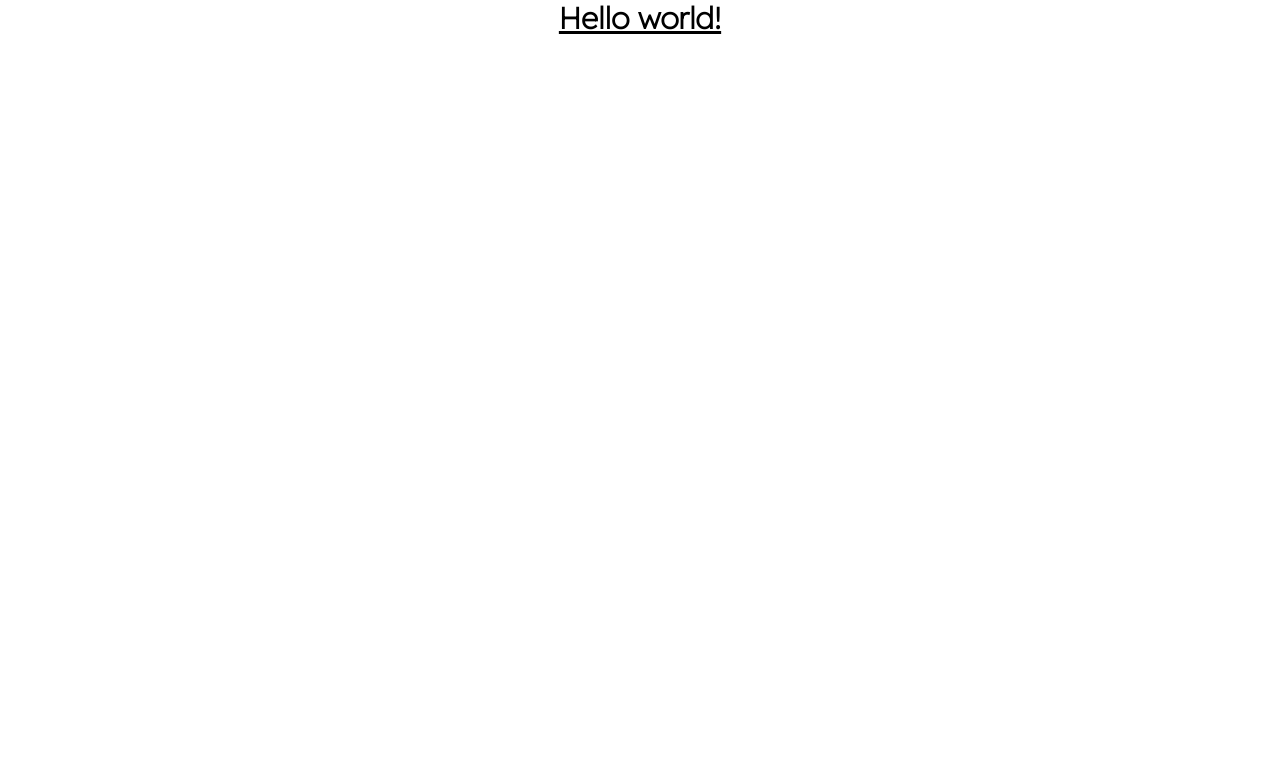
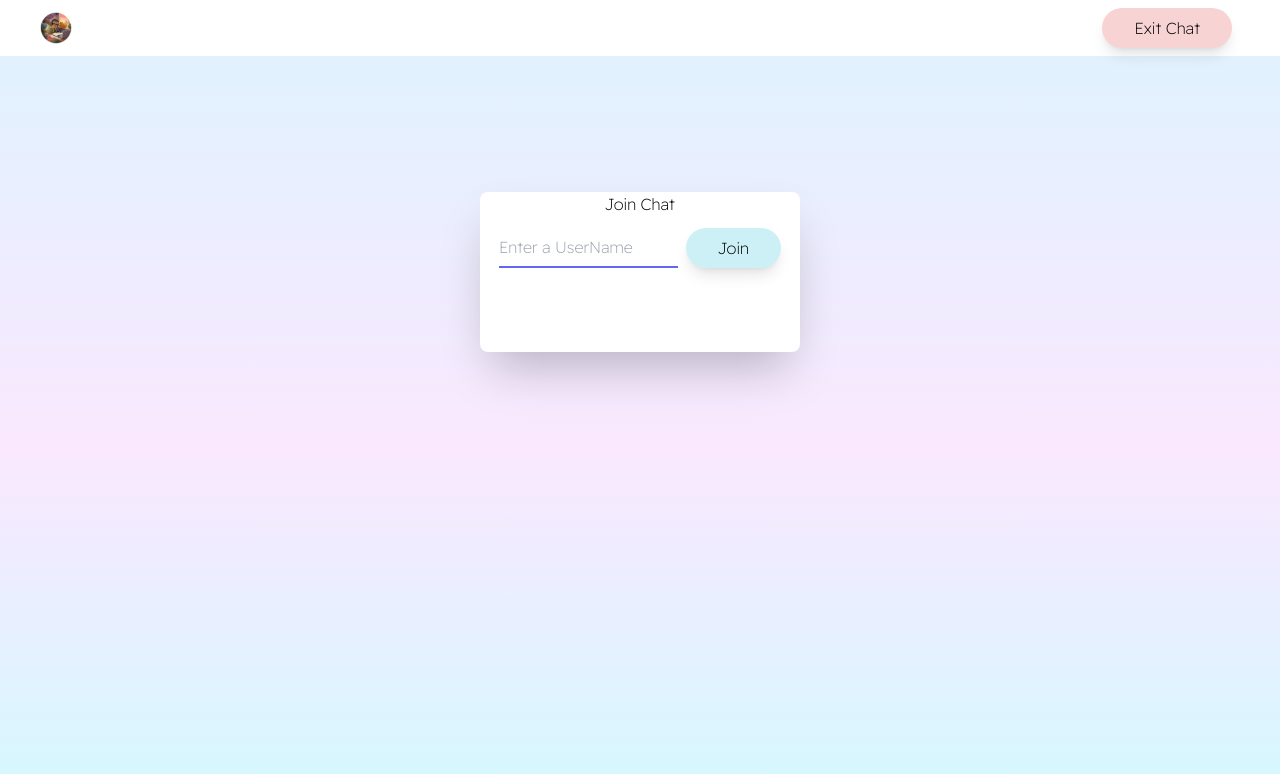
Before and after one commit to luckson1/chat-app, a React (Create React App) app: page / in a window 1280 px wide. Shown: the top 774 px of the page. Built offline with nearby package versions, Linux system fonts and the light colour scheme.

Commit message:
feature: add  home page and  components required

```diff
--- a/src/App.js
+++ b/src/App.js
@@ -1,7 +1,12 @@
+import { BrowserRouter, Route, Routes } from "react-router-dom";
+import Home from "./pages/Home";
+
 export default function App() {
   return (
-    <h1 className="text-3xl font-bold underline">
-      Hello world!
-    </h1>
-  )
+    <BrowserRouter>
+      <Routes>
+        <Route exact path="/" element={<Home />} />
+      </Routes>
+    </BrowserRouter>
+  );
 }
--- /dev/null
+++ b/src/components/buttons/PrimaryButton.js
@@ -0,0 +1,21 @@
+import React from "react";
+export const Button = ({
+  bgColor,
+  size,
+  text,
+  onClick,
+  type
+}) => {
+  return (
+    <>
+      <button
+        type={type}
+
+        className={` text-${size} py-2 px-8 shadow-lg hover:drop-shadow-xl opacity-0.5 bg-opacity-20 transition ease-in-out delay-150 ${bgColor} rounded-full`}
+        onClick={onClick}
+      >
+        {text}
+      </button>
+    </>
+  );
+};
--- /dev/null
+++ b/src/components/index.js
@@ -0,0 +1,7 @@
+export { JoinChatForm } from "../homePageComponents/JoinChatForm";
+
+export{ Nav } from "../navigation/Nav";
+
+export {MessageBody} from "./ChatPageComponents.js/MessageBody";
+
+export { Button } from "./buttons/PrimaryButton";
--- /dev/null
+++ b/src/homePageComponents/JoinChatForm.js
@@ -0,0 +1,36 @@
+import { useFormik } from "formik";
+import * as Yup from "yup";
+import { v4 as uuidv4 } from "uuid";
+import React from "react";
+import { Button } from "../components";
+const errorSchema = Yup.object().shape({
+    userName: Yup.string().required("Name is Required"),
+  });
+export const JoinChatForm = () => {
+  const formik = useFormik({
+    initialValues: {
+      userName: "",
+      userId: uuidv4(),
+    },
+    onSubmit: (values)=> console.log(values),
+    validationSchema: errorSchema
+  });
+
+  return (
+    <div className="absolute left-0 right-0 top-48 bg-white shadow-2xl h-40 w-80 rounded-lg ml-auto mr-auto flex flex-col items-center gap-3">
+      <h1>Join Chat</h1>
+      <form onSubmit={formik.handleSubmit} className="flex flex-row flex-wrap gap-2">
+        <input
+        className="form-row-input border-b-2 border-b-indigo-500 rounded-none"
+          type="text"
+          id="userName"
+          onChange={formik.handleChange("userName")}
+          onBlur={formik.handleBlur("userName")}
+          value={formik.values.userName}
+          placeholder="Enter a UserName"
+        />
+        <Button bgColor="bg-cyan-500" text="Join" type="submit"/>
+      </form>
+    </div>
+  );
+};
--- /dev/null
+++ b/src/navigation/Nav.js
@@ -0,0 +1,61 @@
+import React, { useState } from "react";
+import { useNavigate } from "react-router-dom";
+import { MdClose, MdMenu } from "react-icons/md";
+import { Button} from "../components";
+import logo from "../components/assets/logo.jpeg"
+export const Nav = () => {
+
+  const [isOpenMenu, setIsOpenMenu] = useState(false);
+
+
+  const navigate = useNavigate();
+const userLogin=true
+
+
+
+  return (
+    <nav
+      className="fixed w-screen bg-white z-30 top-0  dark:text-slate-10 mx-0 flex flex-row justify-between"
+    >
+
+        <img
+          className="flex justify-center items-center h-8 w-8 mt-3 ml-10"
+          src={logo}
+          alt="logo"
+          onClick={() => {
+            navigate("/");
+          }}
+        />
+
+      <div className="w-full  flex flex-row flex-wrap items-center justify-end mt-0 py-2 bg-white  dark:bg-[#484B52] mr-12">
+
+        <div className="block lg:hidden pr-4">
+          <button
+            onClick={() => setIsOpenMenu(!isOpenMenu)}
+            id="nav-toggle"
+            className="flex items-center p-1 text-gray-900 hover:text-gray-900 focus:outline-none focus:shadow-outline transform transition hover:scale-105 duration-300 ease-in-out"
+          >
+            {isOpenMenu ? <MdClose /> : <MdMenu />}
+          </button>
+        </div>
+        <div
+          className={`w-full flex-row justify-end md:flex md:items-center md:w-auto ${
+            isOpenMenu ? "" : "hidden"
+          } mt-2 md:mt-0 bg-white  dark:bg-[#484B52] dark:text-slate-100 text-black p-4 md:p-0 z-10" `}
+        >
+     { userLogin &&
+          <Button
+          type="button"
+            size="lg"
+           bgColor="bg-red-600"
+           text="Exit Chat"
+
+          />}
+
+
+        </div>
+      </div>
+      <hr className="border-b border-gray-100 opacity-25 my-0 py-0" />
+    </nav>
+  );
+};
--- /dev/null
+++ b/src/pages/Home.js
@@ -0,0 +1,16 @@
+import React from 'react'
+import {  JoinChatForm, Nav } from '../components'
+
+
+function Home() {
+  return (
+   <>
+   <Nav />
+   <div className='bg-gradient-to-b from-sky-100 via-fuchsia-100 to-cyan-100 w-screen h-screen mt-12'>
+<JoinChatForm />
+   </div>
+    </>
+  )
+}
+
+export default Home
```
Also changed, not shown: package.json (+6 -1 lines), src/components/assets/logo.jpeg (added), 1 other file (tests, documents, lock files or other folders).
